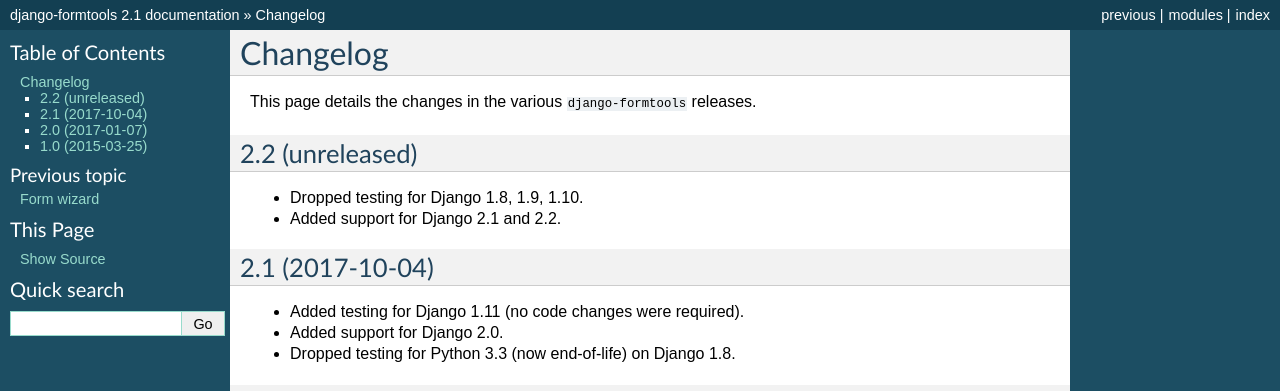
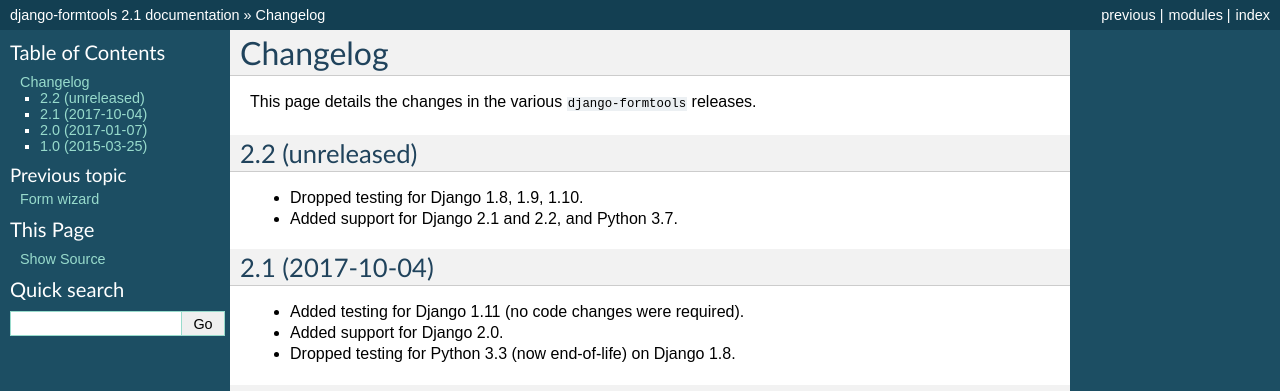
Before and after one commit to jazzband/django-formtools, a Sphinx documentation site: the page built from docs/changelog.rst, in a window 1280 px wide. Shown: the top 391 px of the page. Built offline with Sphinx 7.4.7, drawn with Linux system fonts in a browser that asks for light colours.

Commit message:
Add testing for Python 3.7

```diff
--- a/docs/changelog.rst
+++ b/docs/changelog.rst
@@ -8,7 +8,7 @@
 
 - Dropped testing for Django 1.8, 1.9, 1.10.
 
-- Added support for Django 2.1 and 2.2.
+- Added support for Django 2.1 and 2.2, and Python 3.7.
 
 2.1 (2017-10-04)
 ----------------
--- a/setup.py
+++ b/setup.py
@@ -140,6 +140,7 @@
         'Programming Language :: Python :: 3.4',
         'Programming Language :: Python :: 3.5',
         'Programming Language :: Python :: 3.6',
+        'Programming Language :: Python :: 3.7',
         'Topic :: Internet :: WWW/HTTP',
     ],
     zip_safe=False,
```
Also changed, not shown: .travis.yml, 1 other file.
